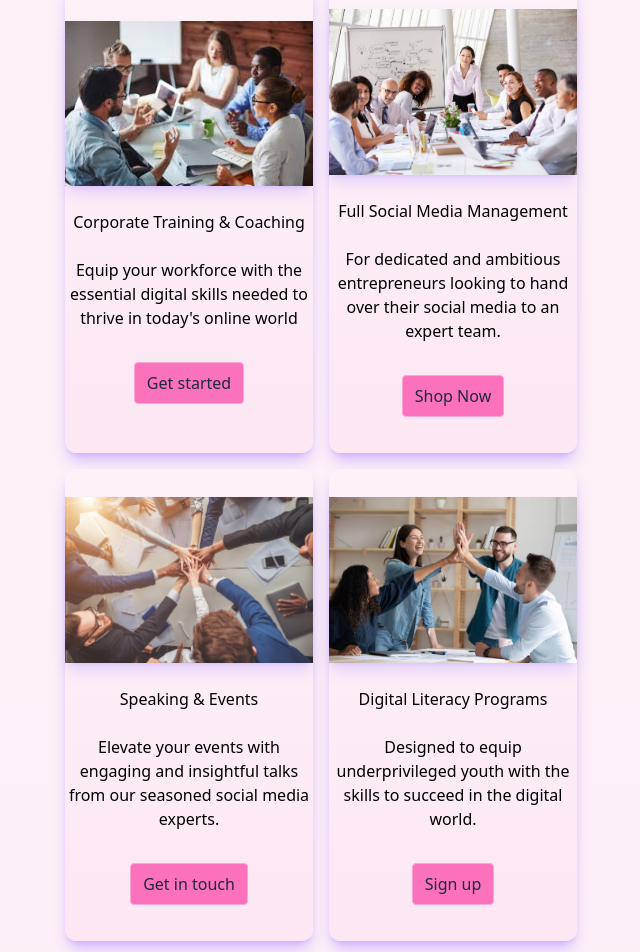
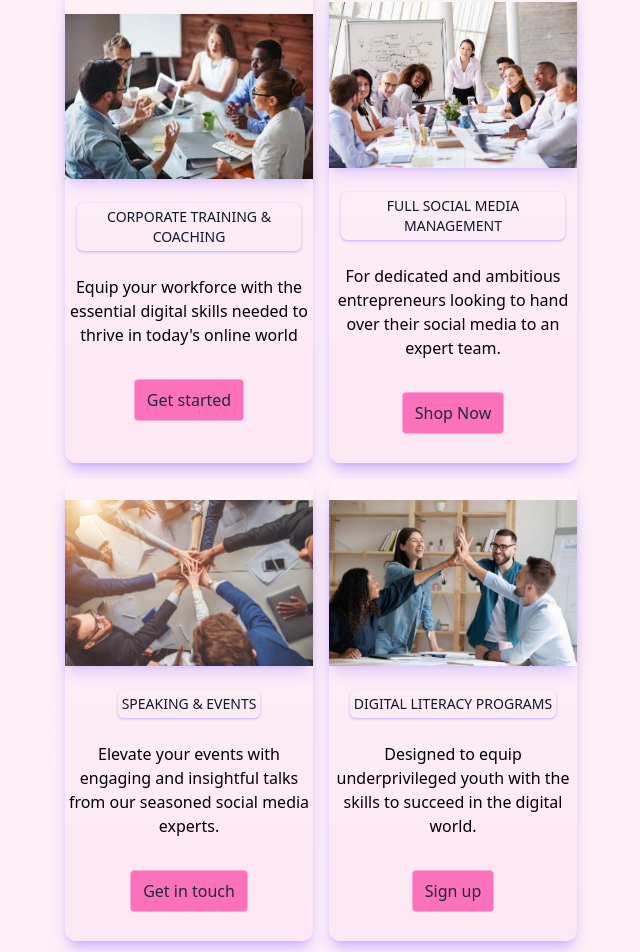
Before and after one commit to MatthewsRicky/shespeaksocial, a Next.js app: page / in a window 1280 px wide. Shown: the part 1375-2327 px from the top of the page, without its empty margins (319-959 px from the left). Built offline with nearby package versions, Linux system fonts and the light colour scheme.

Commit message:
Title styling

```diff
--- a/components/ForBusiness.tsx
+++ b/components/ForBusiness.tsx
@@ -41,7 +41,7 @@ const ForBusiness = () => {
 			{businessCard.map((item) => (
 				<div key={item.id} className="flex rounded-xl min-h-100 text-center shadow-violet-400/50 shadow-lg gap-6 flex-col justify-center items-center overflow-x-0 bg-linear-to-b from-pink-50 to-pink-100 h-full w-full">
 					<Image src={item.imageUrl} alt={item.alt} width={400} height={400} className="flex cover shadow-lg hover:scale-105 transition-all duration-200 shadow-violet-400/30"/>
-					<h1>{item.title}</h1>
+					<h1 className="text-center font-medium uppercase text-sm p-1 shadow-sm mx-3 rounded-md text-slate-900 shadow-violet-300">{item.title}</h1>
 					<p>{item.description}</p>
 					<button onClick={() => {}} type={"button"} className="border my-2 px-3 py-2 rounded-sm bg-pink-400/90 text-slate-800 hover:scale-105 hover:bg-pink-500 hover:text-slate-200 transition-all duration-200 hover:shadow-pink-500 hover:shadow-sm hover:border-pink-500 border-pink-300 text-center">{item.button}</button>
 				</div>
```
